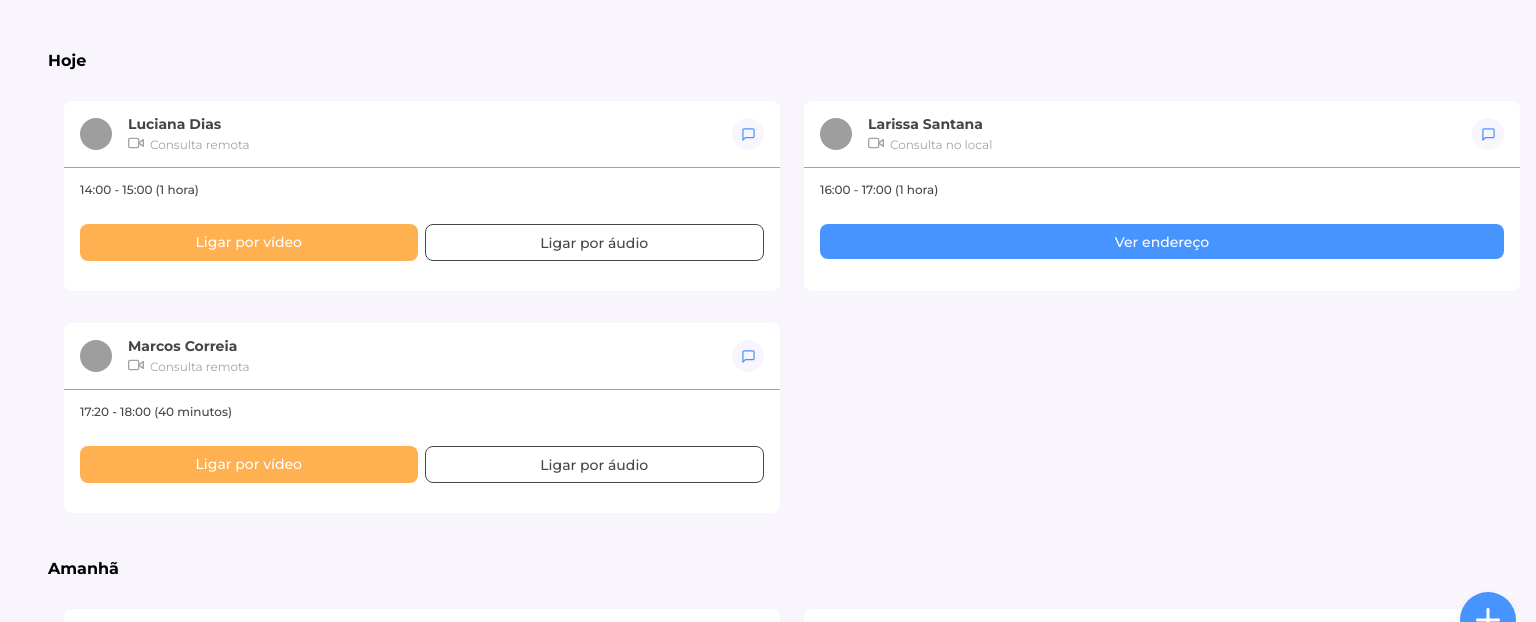
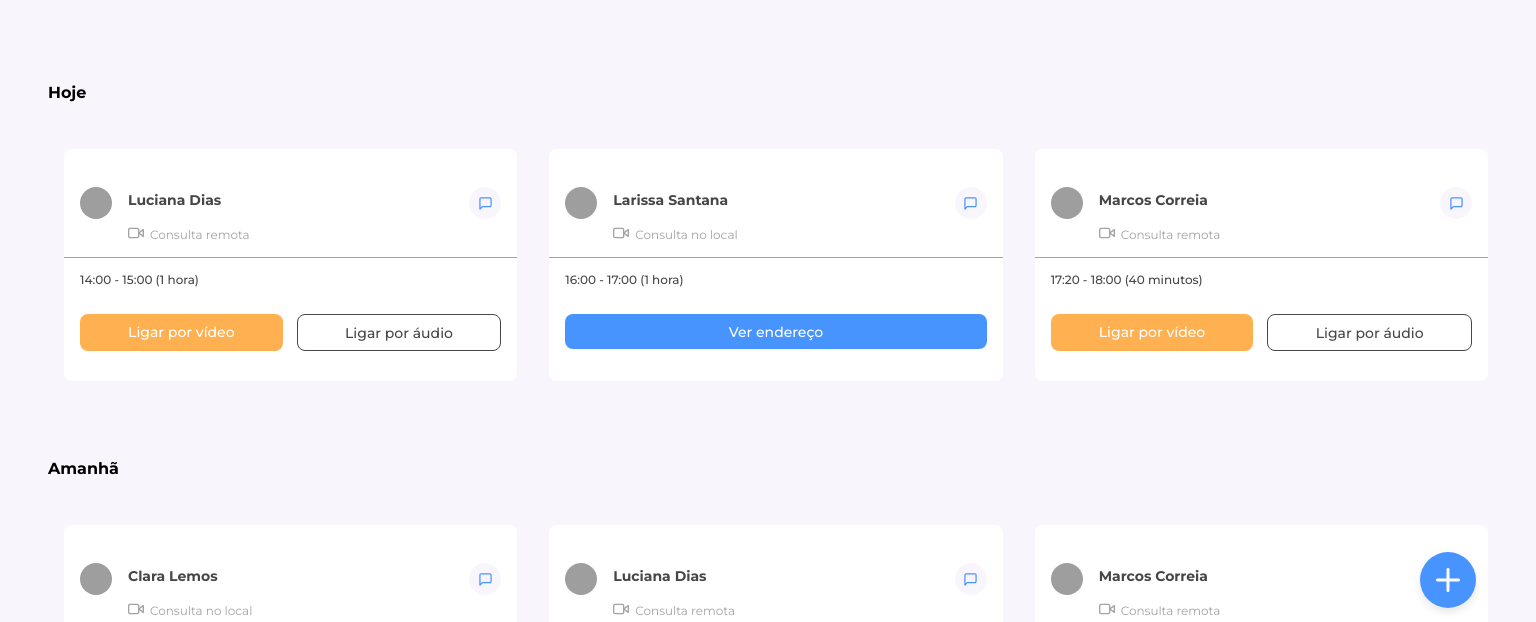
Before and after one commit to mmazanti/7DaysOfCode-Responsividade, a plain HTML site: page index.html in a window 1536 px wide. Shown: the part 92-714 px from the top of the page. Drawn offline with Linux system fonts and the light colour scheme; grey boxes are pictures that could not be loaded.

Commit message:
Day 4
Criada a responsividade para desktop.

```diff
--- a/style/main.css
+++ b/style/main.css
@@ -199,7 +199,7 @@
         display: grid;
         grid-template-columns: 1fr 1fr;
         gap: 2em 1.5em;
-        margin-bottom: 2em;
+        margin: 0 2em 2em 0;
     }
 
     .agenda h2 {
@@ -227,3 +227,29 @@
         height: auto;
     }
 }
+
+@media screen and (min-width: 1440px) {
+    .agenda {
+        grid-template-columns: 1fr 1fr 1fr;
+        gap: 2em 2em;
+    }
+
+    .agenda h2 {
+        grid-column: 1/ span 3;
+        margin-top: 2em;
+        margin-bottom: 1em;
+    }
+
+    footer {
+        display: none;
+    }
+
+    .fab-container {
+        right: 60px;
+        bottom: 60px;
+    }
+
+    .card_consultas__contato-botão {
+        gap: 1em;
+    }
+}
--- a/style/rodapé.css
+++ b/style/rodapé.css
@@ -45,3 +45,10 @@ body {
 .rodapé-ações__item:first-child a {
     color: #007bff;
 }
+
+@media screen and (min-width: 768px) {
+    .rodapé-ações {
+        justify-content: center;
+        gap: 2.5em;
+    }
+}
```
